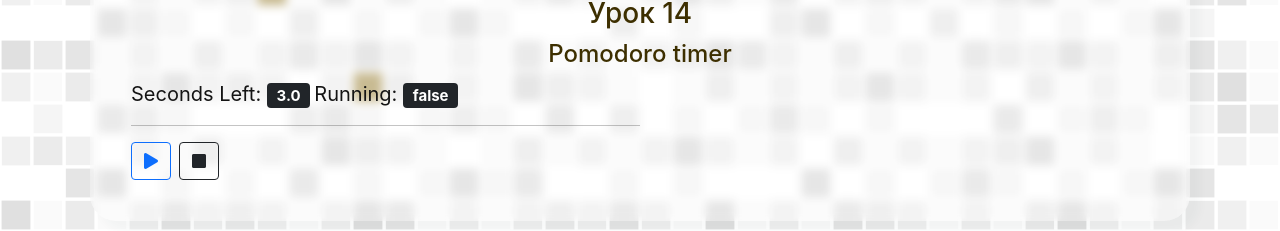
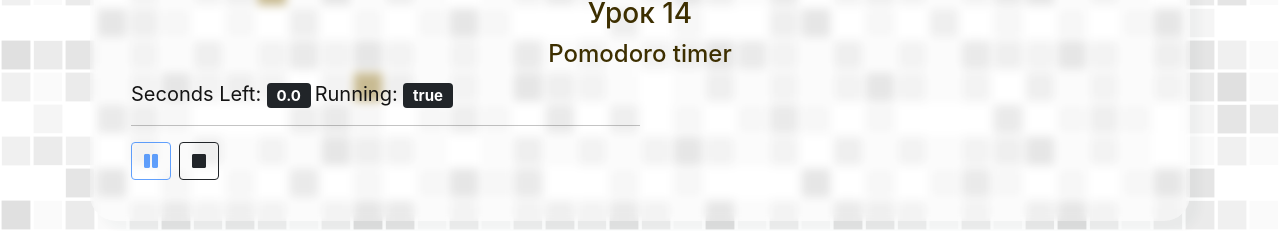
Before and after one commit to ybeliaev/react-basics-course, a React (Create React App) app: page / in a window 1280 px wide. Shown: the part 7929-8160 px from the top of the page. Built offline with nearby package versions, Linux system fonts and the light colour scheme.

Commit message:
add useEffect + realize runtime & change running

```diff
--- a/src/lessons/14-pomodoro/index.js
+++ b/src/lessons/14-pomodoro/index.js
@@ -1,19 +1,31 @@
-import React, { useState } from "react";
+import React, { useState, useEffect } from "react";
 
 export default function Lesson14() {
-  let [time, setTime] = useState("3.0");
+  let [time, setTime] = useState(3000);
   let [running, setRunning] = useState("false");
 
+  useEffect(() => {
+    let interval;
+    if (running) {
+      interval = setInterval(() => {
+        setTime((time) => {
+          return time > 0 ? (time - 100).toFixed(1) : 0.0;
+        });
+      }, 100);
+    }
+    return () => {
+      clearInterval(interval);
+    };
+  }, [running]);
+
   function getLeftTime(e) {
-    console.log(time);
-    setTime((time) => {
-      return ((time * 10 - 1) / 10).toFixed(1);
-    });
+    setRunning((running) => !running);
   }
 
   function restartTime(e) {
     console.log(running);
-    return running;
+    setTime(3000);
+    setRunning((running) => false);
   }
 
   return (
@@ -22,16 +34,27 @@
       <h4>Pomodoro timer</h4>
       <div className="w-50 fs-5">
         <div>
-          Seconds Left: <span className="badge bg-dark  me-1">{time}</span>
-          Running: <span className="badge bg-dark me-1">{running}</span>
+          Seconds Left:{" "}
+          <span className="badge bg-dark  me-1">
+            {(time / 1000).toFixed(1)}
+          </span>
+          Running:{" "}
+          <span className="badge bg-dark me-2">
+            {running ? "true" : "false"}
+          </span>
         </div>
         <hr />
         <div>
           <button
             className="btn btn-outline-primary me-2"
             onClick={getLeftTime}
+            disabled={!time}
           >
-            <i className="fa fa-play"></i>
+            {running == false ? (
+              <i className="fa fa-play"></i>
+            ) : (
+              <i className="fa fa-pause"></i>
+            )}
           </button>
           <button className="btn btn-outline-dark" onClick={restartTime}>
             <i className="fa fa-stop"></i>
```
Also changed, not shown: 1 other file (tests, documents, lock files or other folders).
